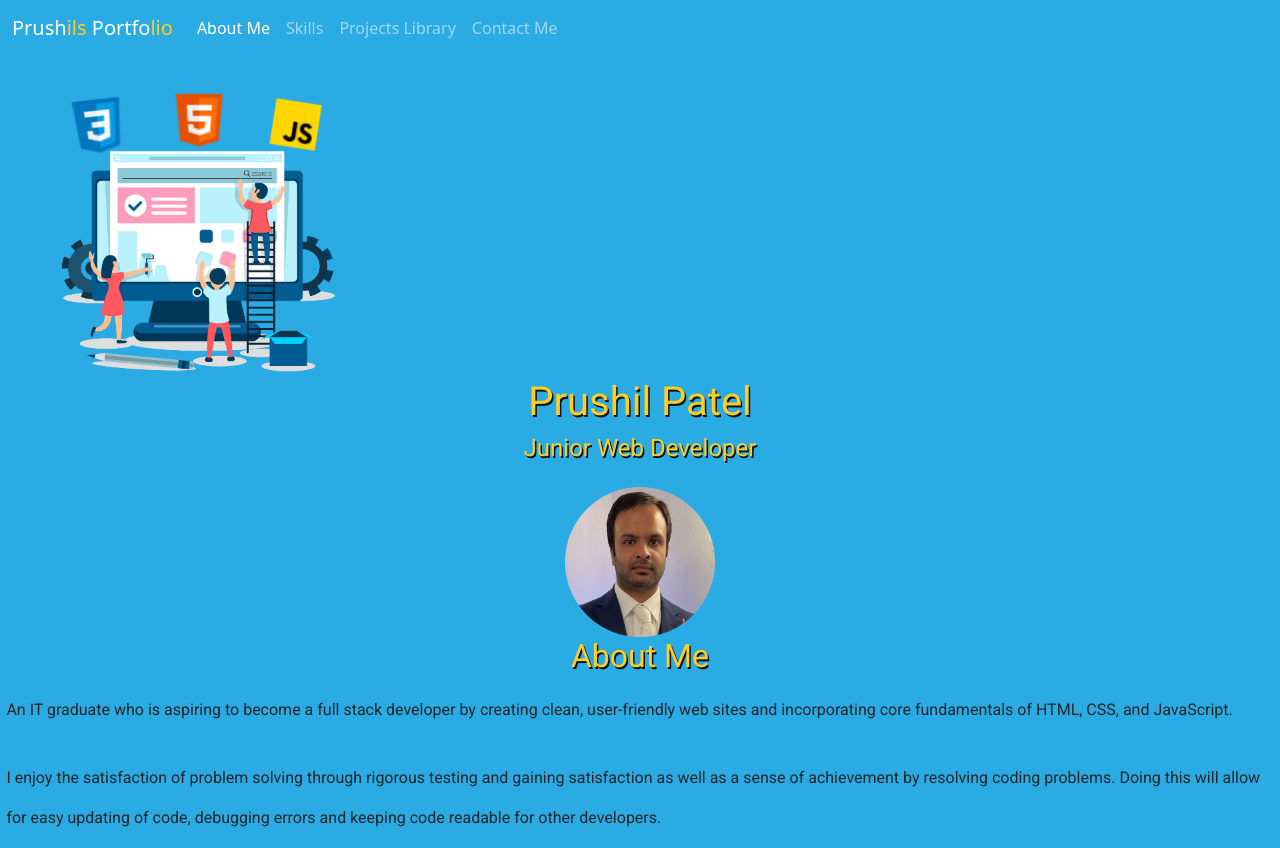
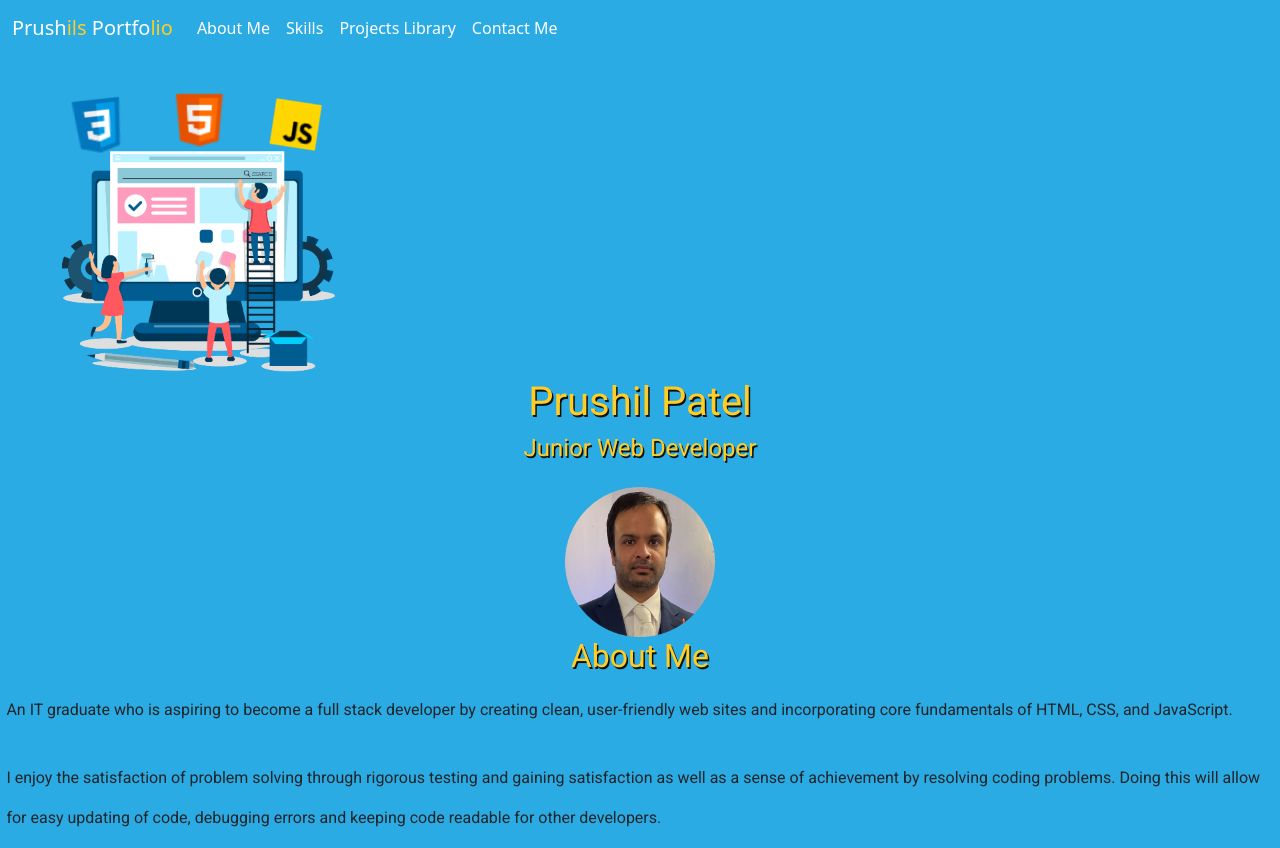
Before and after one commit to PrushilPatel/Developer-Portfolio, a plain HTML site: page index.html in a window 1280 px wide. Shown: the top 848 px of the page. Drawn offline with nearby package versions, Linux system fonts and the light colour scheme.

Commit message:
added bootstrap active class to nav links
Gave all the nav links the active class style so that they all appear the same colour (white). visually makes all the links stand out not just the first.

```diff
--- a/index.html
+++ b/index.html
@@ -46,13 +46,13 @@
               >
             </li>
             <li class="nav-item">
-              <a class="nav-link" href="#mySkills">Skills</a>
+              <a class="nav-link active" href="#mySkills">Skills</a>
             </li>
             <li class="nav-item">
-              <a class="nav-link" href="#">Projects Library</a>
+              <a class="nav-link active" href="#">Projects Library</a>
             </li>
             <li class="nav-item">
-              <a class="nav-link" href="#contactMe">Contact Me</a>
+              <a class="nav-link active" href="#contactMe">Contact Me</a>
             </li>
           </ul>
         </div>
```
